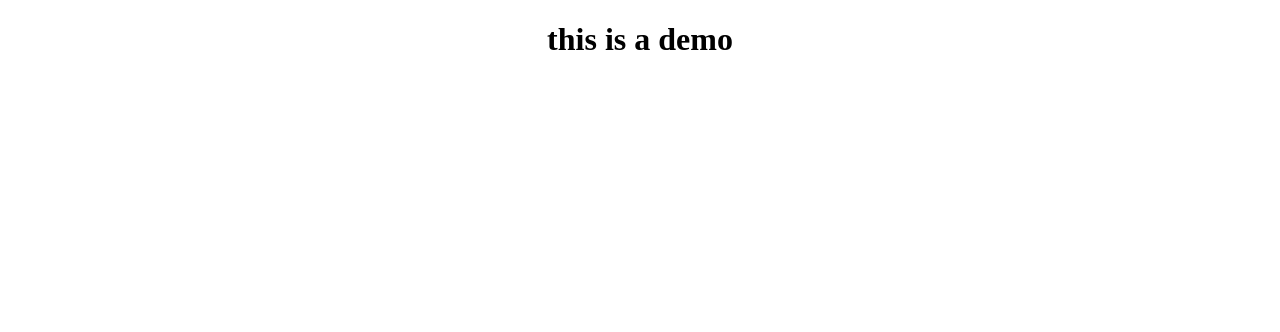
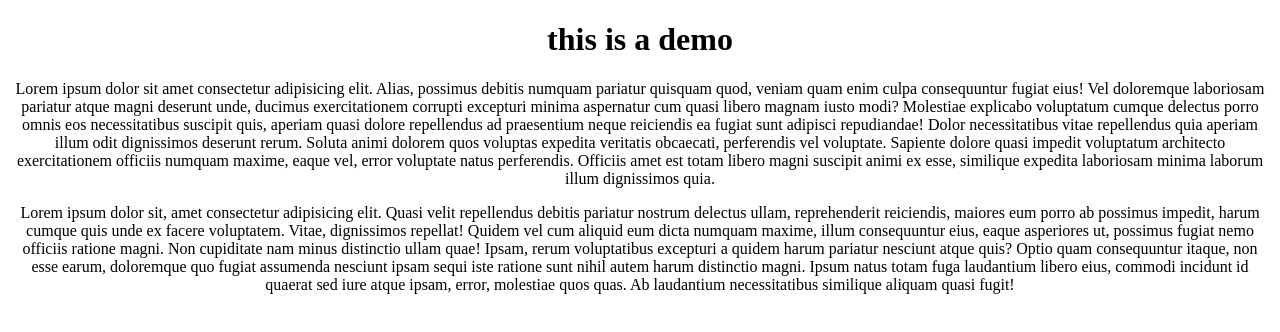
Before and after one commit to Theplabex/Git-Course-One, a plain HTML site: page index.html in a window 1280 px wide. Drawn offline with Linux system fonts and the light colour scheme.

Commit message:
se le añadio dos div con un parrafo dentro

```diff
--- a/index.html
+++ b/index.html
@@ -10,6 +10,15 @@
 <body>
     <h1>this is a demo</h1>
 
+    <div>
+        <p>
+            Lorem ipsum dolor sit amet consectetur adipisicing elit. Alias, possimus debitis numquam pariatur quisquam quod, veniam quam enim culpa consequuntur fugiat eius! Vel doloremque laboriosam pariatur atque magni deserunt unde, ducimus exercitationem corrupti excepturi minima aspernatur cum quasi libero magnam iusto modi? Molestiae explicabo voluptatum cumque delectus porro omnis eos necessitatibus suscipit quis, aperiam quasi dolore repellendus ad praesentium neque reiciendis ea fugiat sunt adipisci repudiandae! Dolor necessitatibus vitae repellendus quia aperiam illum odit dignissimos deserunt rerum. Soluta animi dolorem quos voluptas expedita veritatis obcaecati, perferendis vel voluptate. Sapiente dolore quasi impedit voluptatum architecto exercitationem officiis numquam maxime, eaque vel, error voluptate natus perferendis. Officiis amet est totam libero magni suscipit animi ex esse, similique expedita laboriosam minima laborum illum dignissimos quia.
+        </p>
+        <p>
+            Lorem ipsum dolor sit, amet consectetur adipisicing elit. Quasi velit repellendus debitis pariatur nostrum delectus ullam, reprehenderit reiciendis, maiores eum porro ab possimus impedit, harum cumque quis unde ex facere voluptatem. Vitae, dignissimos repellat! Quidem vel cum aliquid eum dicta numquam maxime, illum consequuntur eius, eaque asperiores ut, possimus fugiat nemo officiis ratione magni. Non cupiditate nam minus distinctio ullam quae! Ipsam, rerum voluptatibus excepturi a quidem harum pariatur nesciunt atque quis? Optio quam consequuntur itaque, non esse earum, doloremque quo fugiat assumenda nesciunt ipsam sequi iste ratione sunt nihil autem harum distinctio magni. Ipsum natus totam fuga laudantium libero eius, commodi incidunt id quaerat sed iure atque ipsam, error, molestiae quos quas. Ab laudantium necessitatibus similique aliquam quasi fugit!
+        </p>
+    </div>
+
 
 
     <script src="javascript.js" href="text/javascript"></script>
```
